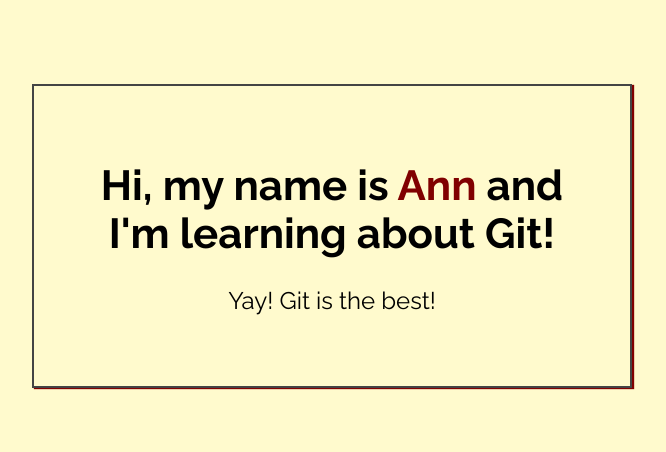
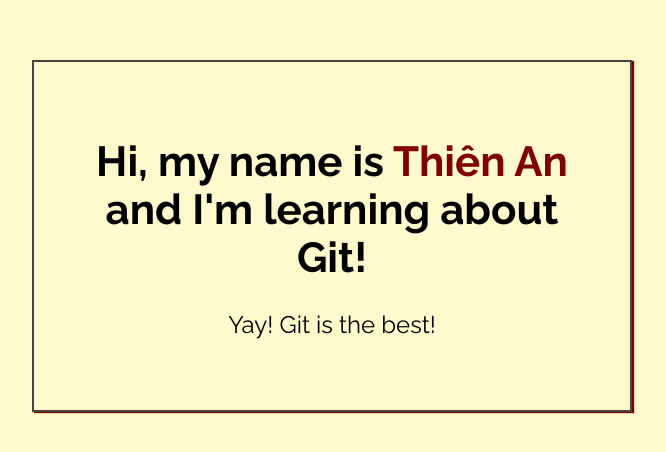
Before and after one commit to GillespieT/my-first-repo, a plain HTML site: page index.html in a window 1280 px wide. Shown: the part 164-616 px from the top of the page, without its empty margins (308-974 px from the left). Drawn offline with Linux system fonts and the light colour scheme.

Commit message:
Added name to index.html

```diff
--- a/index.html
+++ b/index.html
@@ -14,7 +14,7 @@
 <body>
 
     <div class="greeting">
-        <h1>Hi, my name is <span class="highlight">Ann</span> and I'm learning about Git! </h1>
+        <h1>Hi, my name is <span class="highlight">Thi&ecirc;n An</span> and I'm learning about Git! </h1>
 
         <p>Yay! Git is the best!</p>
     </div>
```
